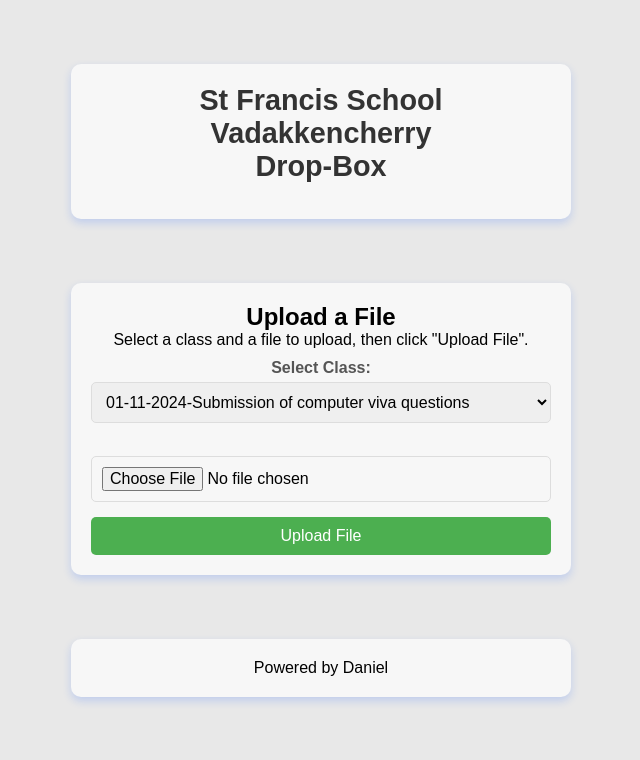
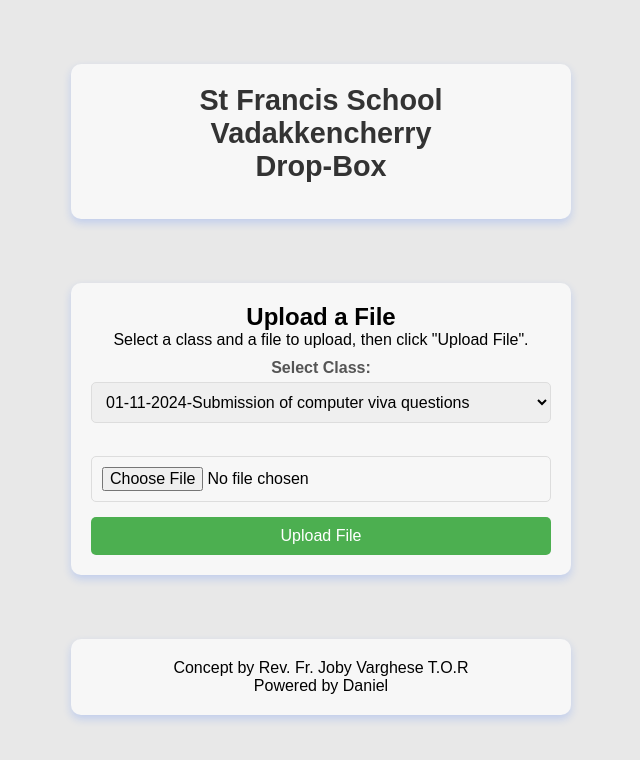
Before and after one commit to deadpool395/Drop-Box, a website: page public/index.html in a window 1280 px wide. Shown: the whole page, without its empty margins (319-959 px from the left). Drawn offline with Linux system fonts and the light colour scheme.

Commit message:
Update index.html

```diff
--- a/public/index.html
+++ b/public/index.html
@@ -34,7 +34,7 @@
     </form>
   </div>
   <div class="container"><footer>
-    <p>Powered by Daniel</p>
+    <p>Concept by Rev. Fr. Joby Varghese T.O.R<br>Powered by Daniel</p>
 
   </footer></div>
 </body>
```
